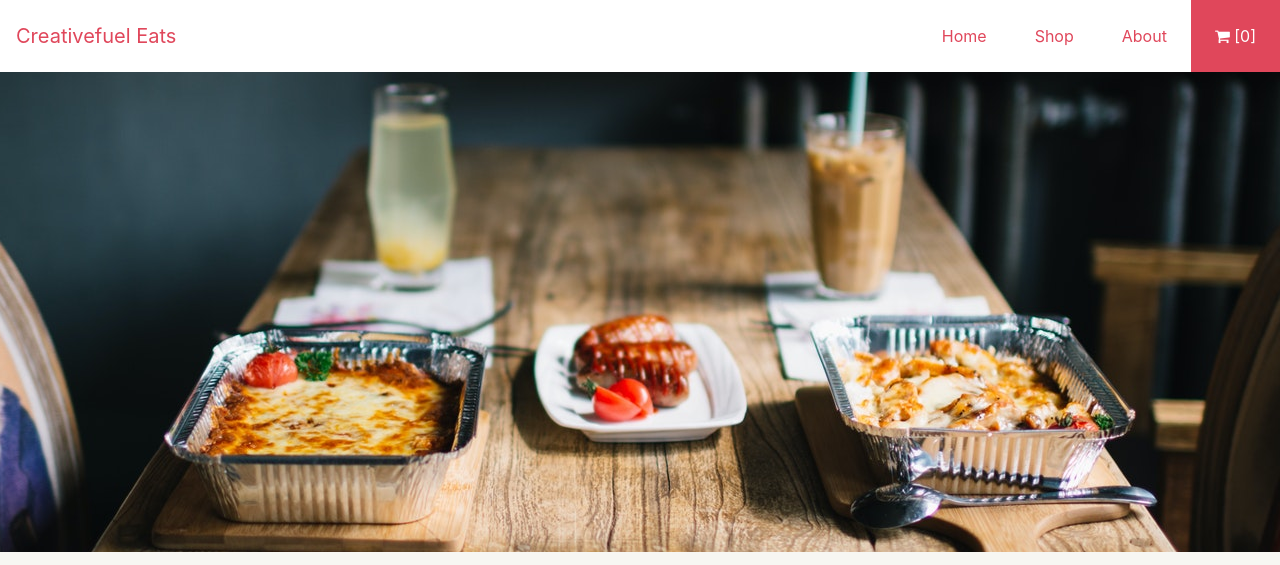
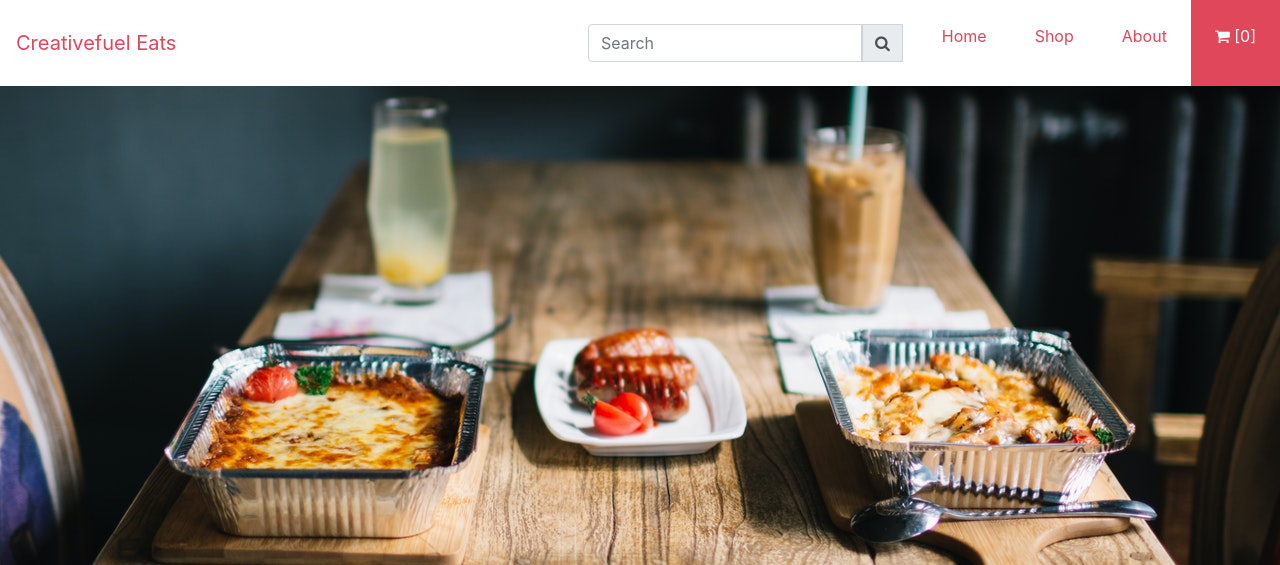
Before and after one commit to suyash143/pantry, a Django app: page /cart in a window 1280 px wide. Shown: the top 565 px of the page. Run offline with Django 3.2, Linux system fonts and the light colour scheme; some libraries are stand-ins or nearby versions.

Commit message:
Update index_store.html

```diff
--- a/dashboard/templates/index_store.html
+++ b/dashboard/templates/index_store.html
@@ -172,6 +172,18 @@ function updateUserOrder(productId, action){
     </button>
     <div class="collapse navbar-collapse pr-0 pl-3" id="collapsibleNavbar">
       <ul class="navbar-nav ml-auto">
+	<li class="nav-item my-4 mr-3">
+          <!-- <a class="nav-link" href="#"> -->
+            <form action="" method="get" accept-charset="utf-8">
+              <div class="input-group">
+                  <input type="text" class="form-control" placeholder="Search">
+                  <div class="input-group-prepend">
+                    <span class="input-group-text"><i class="fa fa-search"></i></span>
+                  </div>
+              </div>
+            </form>
+          <!-- </a> -->
+        </li>
         <li class="nav-item p-3">
           <a class="nav-link" href="index.html">Home</a>
         </li>
```
